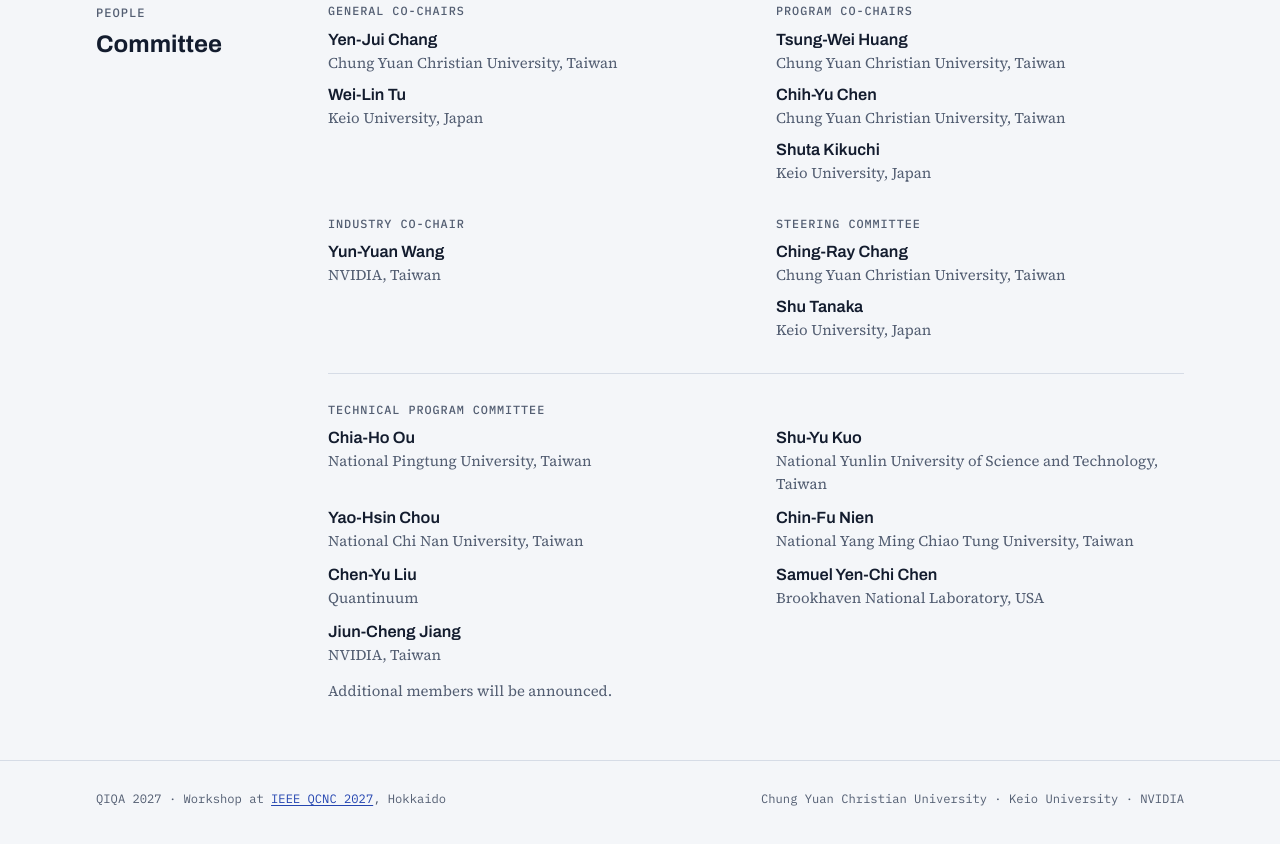
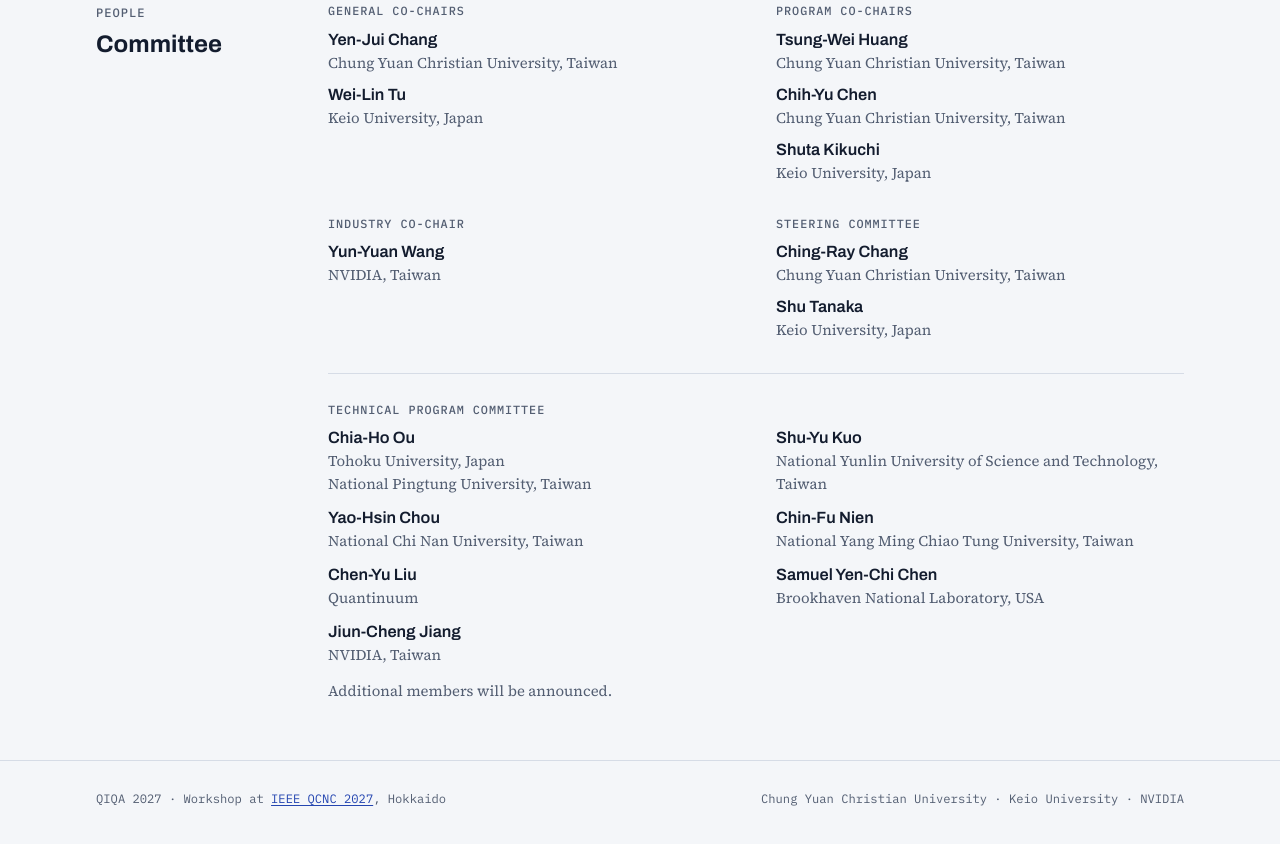
Before and after one commit to qiqa-workshop/qiqa-workshop.github.io, a plain HTML site: page index.html in a window 1280 px wide. Shown: the part 4280-5124 px from the top of the page. Drawn offline with Linux system fonts and the light colour scheme.

Commit message:
Add files via upload

```diff
--- a/index.html
+++ b/index.html
@@ -1,3 +1,4 @@
+<!doctype html><html><head><meta charset=utf8><meta name=viewport content="width=device-width,initial-scale=1,viewport-fit=cover"><style>:root{color-scheme:light;box-sizing:border-box;padding-top:env(safe-area-inset-top,0px);padding-bottom:env(safe-area-inset-bottom,0px)}html{scroll-padding-top:env(safe-area-inset-top,0px)}body{margin:0;padding:0;font:14px -apple-system,BlinkMacSystemFont,sans-serif;background:#fff;color:#000}img{max-width:100%}[hidden]:not([hidden=until-found i]){display:none!important}</style></head><body>
 <!doctype html>
 <html lang="en">
 <head>
@@ -423,7 +424,7 @@ footer { border-top: 1px solid var(--line); }
       <div class="role role-wide">
         <h3>Technical Program Committee</h3>
         <ul class="people">
-          <li><b>Chia-Ho Ou</b><span>National Pingtung University, Taiwan</span></li>
+          <li><b>Chia-Ho Ou</b><span>Tohoku University, Japan<br>National Pingtung University, Taiwan</span></li>
           <li><b>Shu-Yu Kuo</b><span>National Yunlin University of Science and Technology, Taiwan</span></li>
           <li><b>Yao-Hsin Chou</b><span>National Chi Nan University, Taiwan</span></li>
           <li><b>Chin-Fu Nien</b><span>National Yang Ming Chiao Tung University, Taiwan</span></li>
@@ -462,3 +463,5 @@ footer { border-top: 1px solid var(--line); }
 </script>
 </body>
 </html>
+
+</body></html>
```
